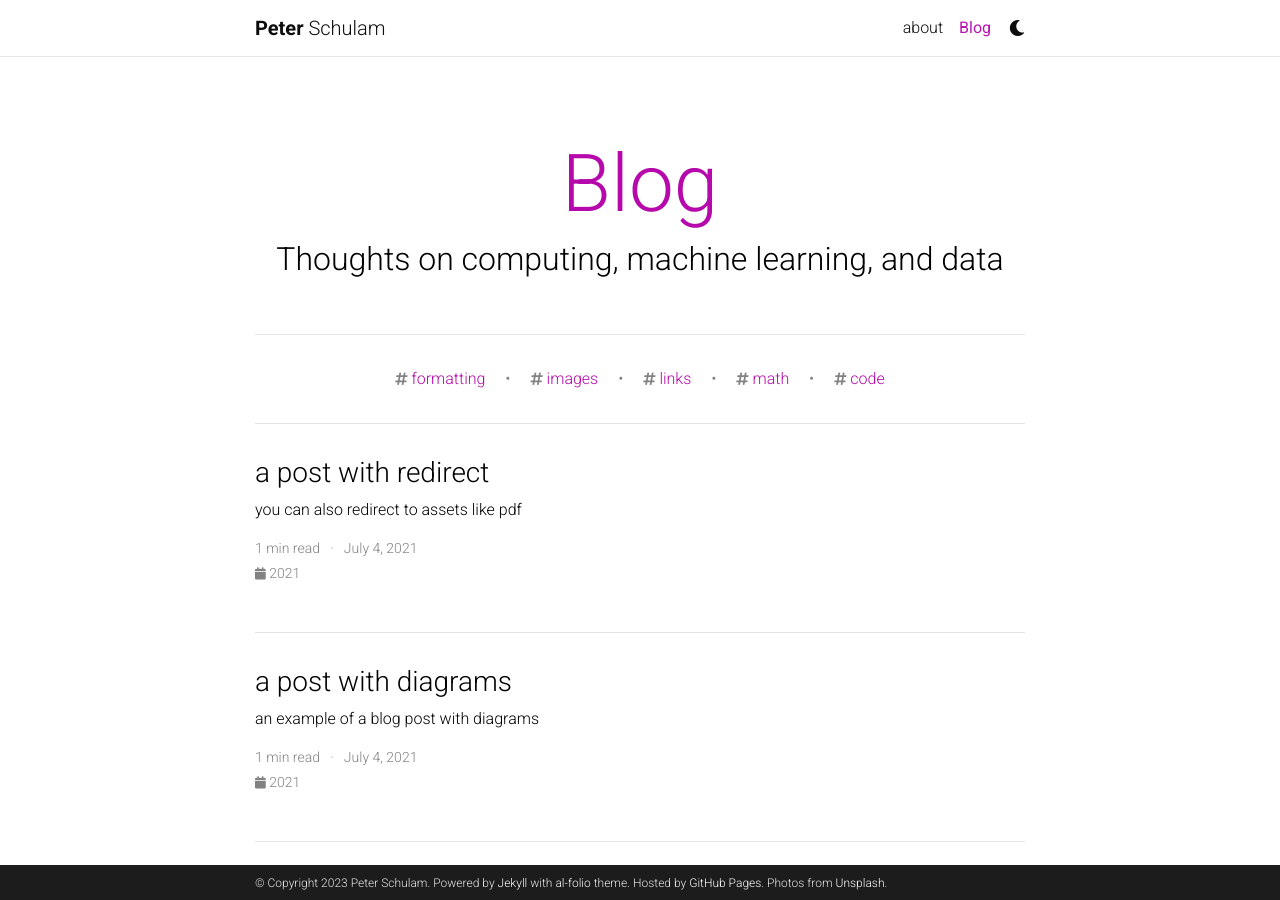
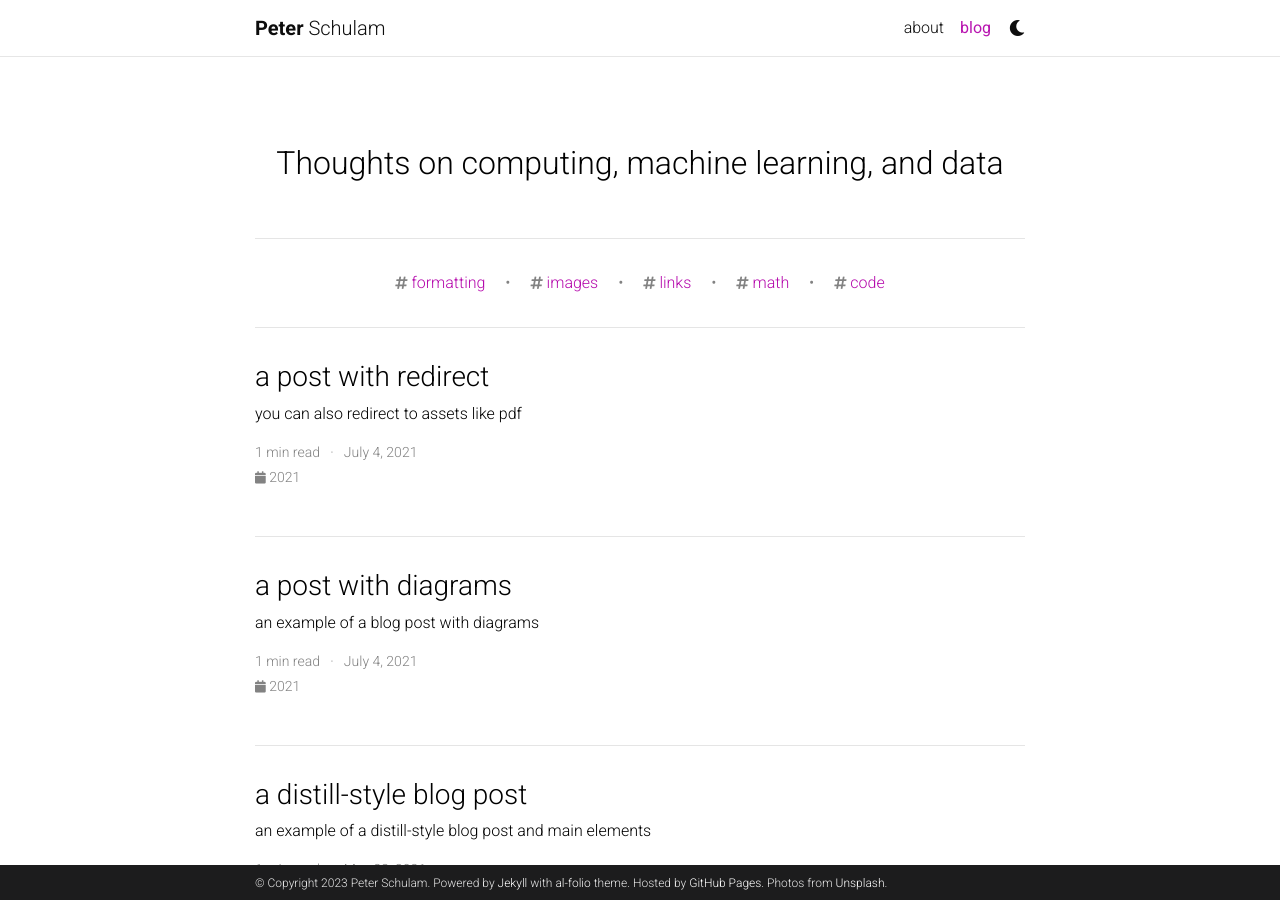
Before and after one commit to pschulam/pschulam.github.io, a Jekyll site: the page built from blog/index.html, in a window 1280 px wide and 900 px high. Built offline with Jekyll 4.4.1, drawn with Linux system fonts in a browser that asks for light colours; full-size pictures stand in for the smaller copies a plugin makes; the list of posts is cut into pages by our own code; comment, search, counter and statistics services are not loaded; a style sheet for code colours, icons or effects is not loaded.

Commit message:
Remove blog name.

```diff
--- a/_config.yml
+++ b/_config.yml
@@ -101,8 +101,8 @@ bing_site_verification:  # out your bing-site-verification ID (Bing Webmaster)
 # Blog
 # -----------------------------------------------------------------------------
 
-blog_name: Blog # blog_name will be displayed in your blog page
-blog_nav_title: Blog # your blog must have a title for it to be displayed in the nav bar
+blog_name: # blog_name will be displayed in your blog page
+blog_nav_title: blog # your blog must have a title for it to be displayed in the nav bar
 blog_description: Thoughts on computing, machine learning, and data
 permalink: /blog/:year/:title/
 
```
